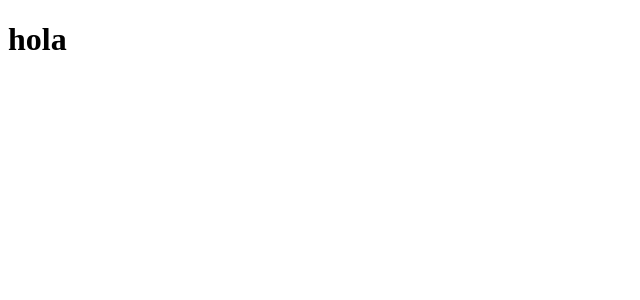
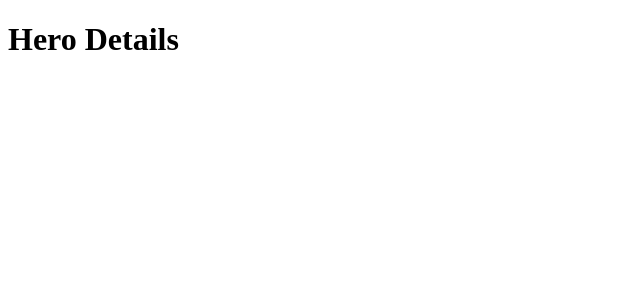
Before and after one commit to gal099/marvel_app, a React (Create React App) app: page /HeroDetails in a window 1280 px wide. Shown: the top 300 px of the page, without its empty margins (0-640 px from the left). Built offline with nearby package versions, Linux system fonts and the light colour scheme.

Commit message:
creo paginas y defino rutas

```diff
--- a/src/App.js
+++ b/src/App.js
@@ -1,7 +1,3 @@
-function App() {
-  return (
-    <h1>hola</h1>
-  );
-}
+import Routes from './application/Routes'
 
-export default App;
+export default () => <Routes />;
--- /dev/null
+++ b/src/application/Routes/index.js
@@ -0,0 +1,18 @@
+import { BrowserRouter, Route, Switch } from 'react-router-dom';
+import Home from '../../pages/Home';
+import HeroList from '../../pages/HeroList';
+import HeroDetails from '../../pages/HeroDetails';
+
+export default () => (
+    <BrowserRouter>
+        <Switch>
+            { /*Si no usamos el atributo exact bastaría con que el principio de la url coincidiese con alguno de los valores del atributo path para que el componente fuese renderizado. Por tanto, si no usásemos el atributo exact y en la url tuviesemos /contacto, se renderizarían los componentes Home y Contacto simultaneamente */}
+            <Route exact path="/" component={Home} />
+            <Route path="/HeroList/" component={HeroList} />
+            <Route path="/HeroDetails/" component={HeroDetails} />
+             { /* Es muy recomendable añadir esta ruta para obtener un mensaje de error en el caso de que la
+            ruta no exista. De lo contrario, si la ruta no existe llegaremos a una página en blanco */}
+            <Route path="*" component={() => <div>404</div> } />
+        </Switch>
+    </BrowserRouter>
+);
--- /dev/null
+++ b/src/pages/HeroDetails/index.js
@@ -0,0 +1,3 @@
+import React from 'react';
+
+export default () => <h1>Hero Details</h1>;
--- /dev/null
+++ b/src/pages/HeroList/index.js
@@ -0,0 +1,3 @@
+import React from 'react';
+
+export default () => <h1>Hero List</h1>;
--- /dev/null
+++ b/src/pages/Home/index.js
@@ -0,0 +1,3 @@
+import React from 'react';
+
+export default () => <h1>Home</h1>;
```
